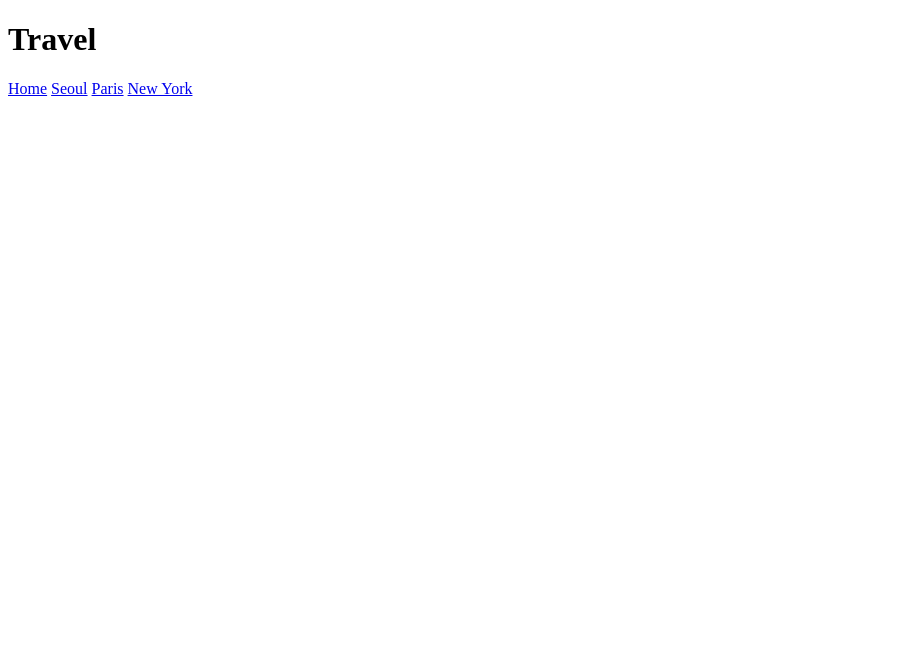
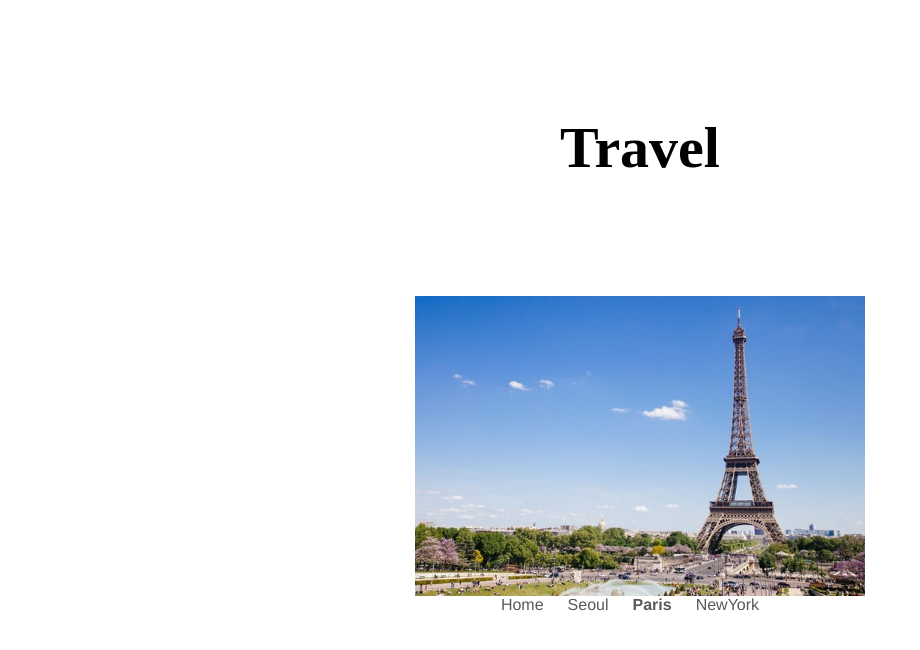
Before and after one commit to hoon4038/htmlcss, a plain HTML site: page Study/Webpublishing/Project_1/Paris.html in a window 1280 px wide. Shown: the whole page, without its empty margins (0-920 px from the left). Drawn offline with Linux system fonts and the light colour scheme.

Commit message:
Lecture1 Final quiz_day2

```diff
--- a/Study/Webpublishing/Project_1/Paris.html
+++ b/Study/Webpublishing/Project_1/Paris.html
@@ -1,15 +1,18 @@
 <!DOCTYPE html>
 <html>
 <head>
-	<title>Paris</title>
+	<title>Home</title>
 	<meta charset="utf-8">
 	<link rel="stylesheet" href="style.css">
 </head>
 <body>
-	<h1>Travel</h1>
-	<a href="index.html">Home</a>
-	<a href="Seoul.html">Seoul</a>
-	<a href="Paris.html">Paris</a>
-	<a href="Newyork.html">New York</a>
+	<h1 class="Travel">Travel</h1>
+	<img class="img" src="images/paris.jpg" height="300">
+	<div class="city">
+		<a class="index" href="index.html">Home</a>
+		<a class="Seoul" href="Seoul.html">Seoul</a>
+		<b><a class="Paris" href="Paris.html">Paris</a></b>
+		<a class="Newyork" href="Newyork.html">NewYork</a>
+	</div>
 </body>
 </html>
--- a/Study/Webpublishing/Project_1/style.css
+++ b/Study/Webpublishing/Project_1/style.css
@@ -1,3 +1,59 @@
+.Travel {
+	text-align: center;
+	font-size: 58px;
+	line-height: 218px;
+}
+
+.img {
+	display: block;
+	margin-left: auto;
+	margin-right: auto;
+}
+
 .city {
 	text-align: center;
 }
+
+.index {
+	text-decoration: none;
+	color: red;
+	font-size: 16px;
+	font-family: "Helvetica";
+	color: rgb(88, 89, 91);
+	margin-right: 20px;
+	margin-top: 60px;
+	margin-bottom: 60px;
+}
+
+.Seoul {
+	text-decoration: none;
+	color: red;
+	font-size: 16px;
+	font-family: "Helvetica";
+	color: rgb(88, 89, 91);
+	margin-right: 20px;
+	margin-top: 60px;
+	margin-bottom: 60px;
+}
+
+.Paris {
+	text-decoration: none;
+	color: red;
+	font-size: 16px;
+	font-family: "Helvetica";
+	color: #58595B;
+	margin-right: 20px;
+	margin-top: 60px;
+	margin-bottom: 60px;
+}
+
+.Newyork {
+	text-decoration: none;
+	color: red;
+	font-size: 16px;
+	font-family: "Helvetica";
+	color: rgb(88, 89, 91);
+	margin-right: 20px;
+	margin-top: 60px;
+	margin-bottom: 60px;
+}
```
Also changed, not shown: Study/Webpublishing/Project_1/Newyork.html (+9 -6 lines), Study/Webpublishing/Project_1/Seoul.html (+9 -6 lines), Study/Webpublishing/Project_1/index.html (+6 -5 lines), Study/Webpublishing/Project_1/images/airplane.jpg (added), Study/Webpublishing/Project_1/images/newyork.jpg (added), Study/Webpublishing/Project_1/images/paris.jpg (added), Study/Webpublishing/Project_1/images/seoul.jpg (added).
